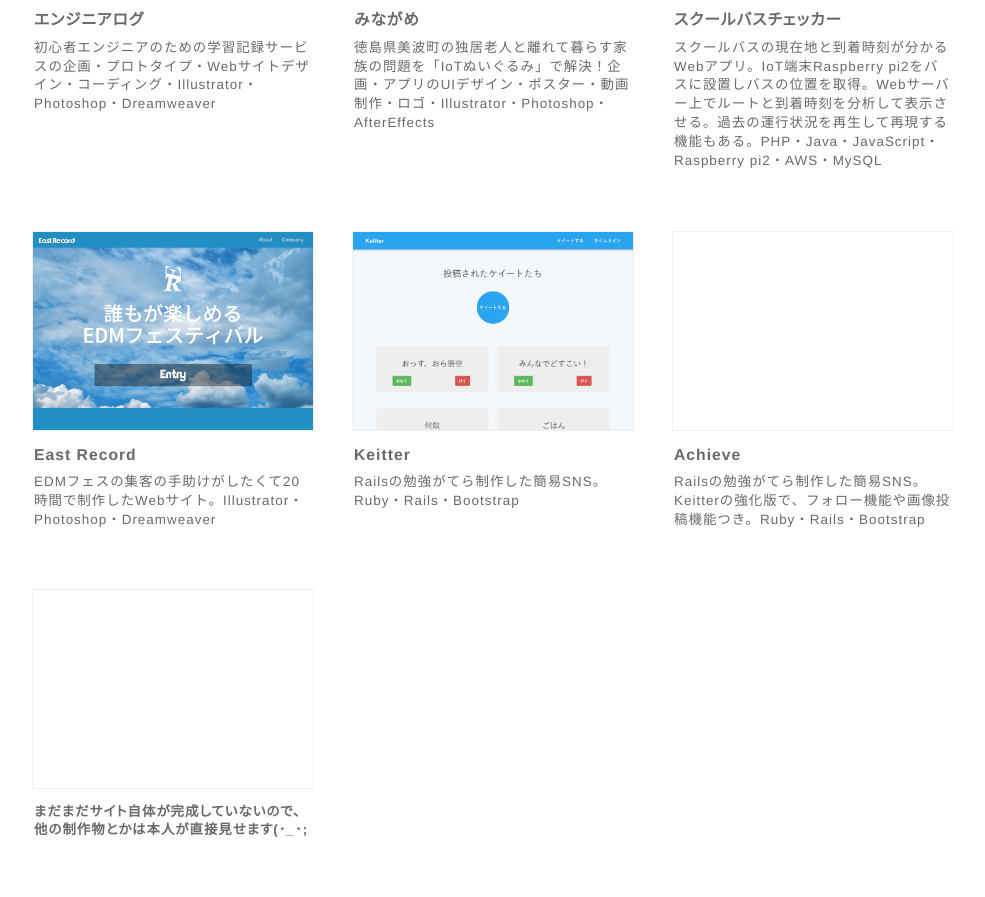
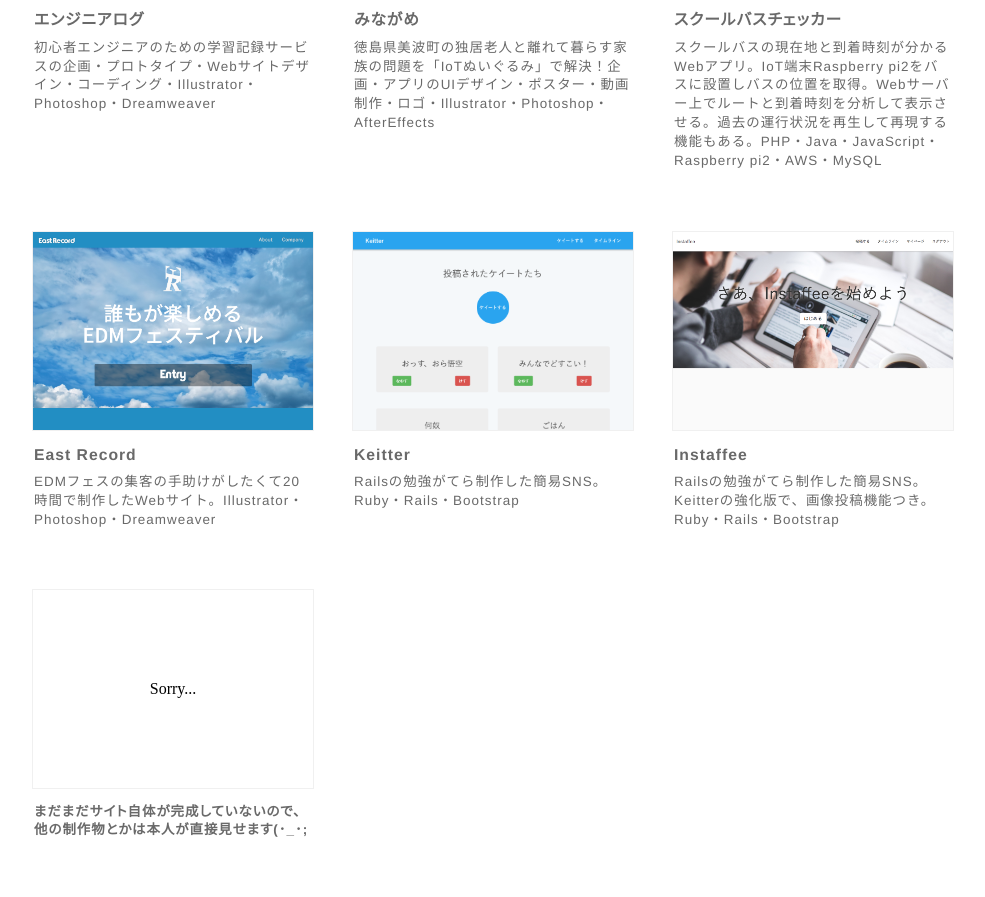
Before and after one commit to KeisukeHomma/portfolio, a PHP site: page /works/index.html in a window 1280 px wide. Shown: the part 692-1589 px from the top of the page, without its empty margins (148-1133 px from the left). Run offline with PHP 8.4, Linux system fonts and the light colour scheme; some libraries are stand-ins or nearby versions.

Commit message:
image complete

```diff
--- a/css/works.css
+++ b/css/works.css
@@ -47,6 +47,13 @@ for (var i = 10; i<=to; i++) {
   background-position: top center;
   background-size: cover;
 }
+#works-list .work-sorry {
+  width: 100%;
+  height: 198px;
+  border: solid 1px #F0F0F0;
+  line-height: 198px;
+  text-align: center;
+}
 #works-list p {
   font-size: 84%;
   letter-spacing: 1px;
--- a/sass/works.scss
+++ b/sass/works.scss
@@ -49,6 +49,13 @@
 			size: cover;
 		}
 	}
+	.work-sorry{
+		width: 100%;
+		height: 198px;
+		border: solid 1px #F0F0F0;
+		line-height: 198px;
+		text-align: center;
+	}
 
 	p{
 		font-size: $px10;
--- a/works/index.html
+++ b/works/index.html
@@ -81,14 +81,15 @@
 			<p>Railsの勉強がてら制作した簡易SNS。Ruby・Rails・Bootstrap</p>
 		</li>
 		<li>
-			<div class="work-img"></div>
+			<div class="work-img" style="background-image: url(images/06-1_instaffee.png);"
+			></div>
 			<a href="#">
-				<h3>Achieve</h3>
+				<h3>Instaffee</h3>
 			</a>
-			<p>Railsの勉強がてら制作した簡易SNS。Keitterの強化版で、フォロー機能や画像投稿機能つき。Ruby・Rails・Bootstrap</p>
+			<p>Railsの勉強がてら制作した簡易SNS。Keitterの強化版で、画像投稿機能つき。Ruby・Rails・Bootstrap</p>
 		</li>
 		<li>
-			<div class="work-img"></div>
+			<div class="work-sorry">Sorry...</div>
 				<h3>まだまだサイト自体が完成していないので、他の制作物とかは本人が直接見せます(･_･;</h3>
 			<p></p>
 		</li>
```
Also changed, not shown: works/images/06-1_instaffee.png (added).
